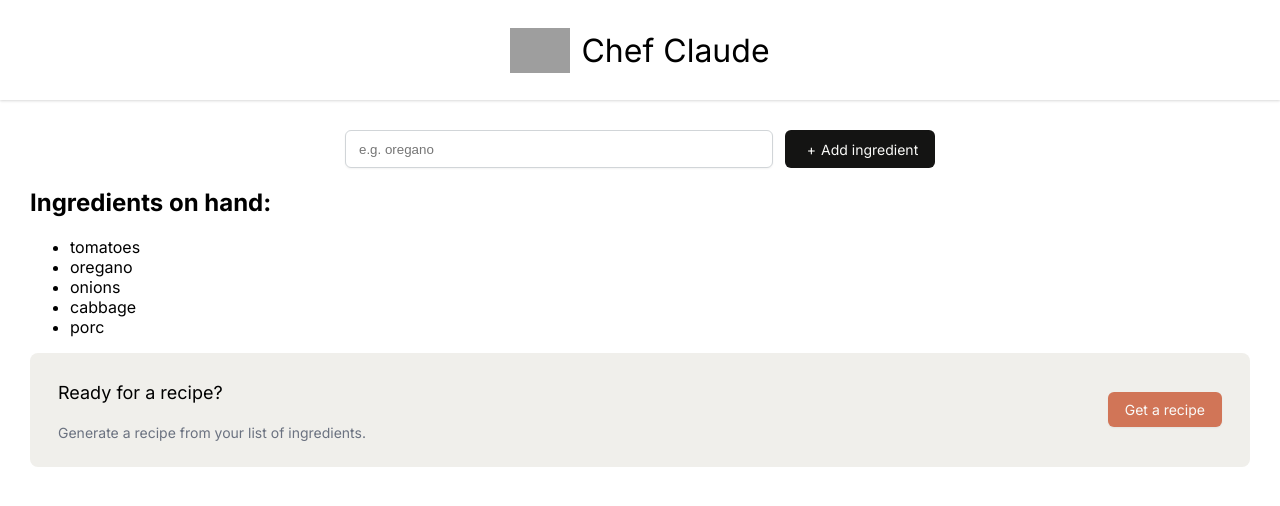
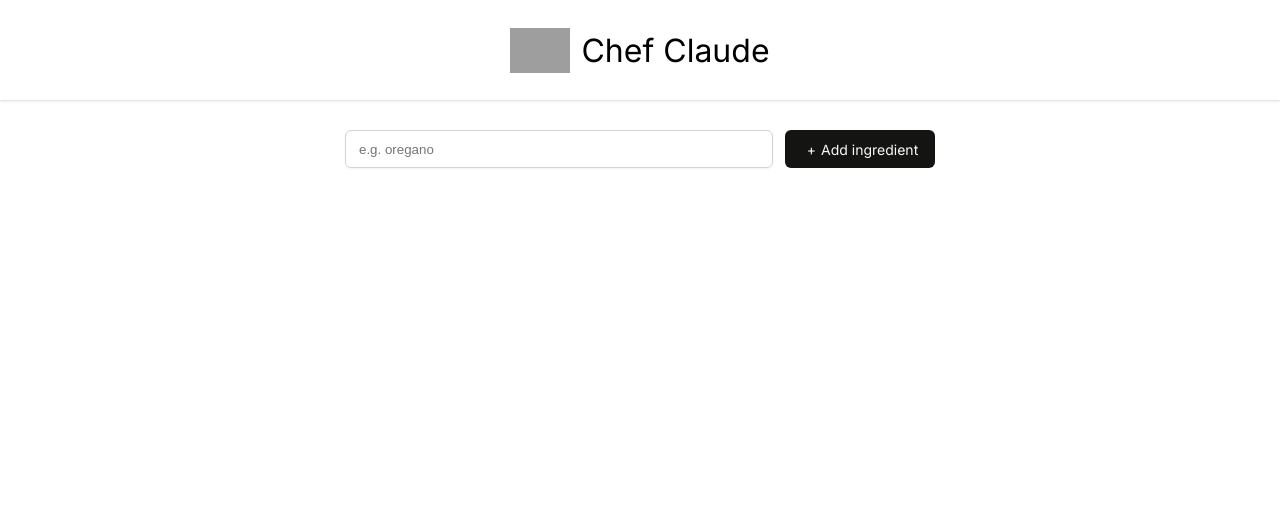
Before and after one commit to kengni155/chef-claude-recipe, a React (Vite) app: page / in a window 1280 px wide. Shown: the top 506 px of the page. Built offline with nearby package versions, Linux system fonts and the light colour scheme; no server answers; grey boxes are pictures that could not be loaded.

Commit message:
More formatting

```diff
--- a/component/Main.jsx
+++ b/component/Main.jsx
@@ -15,8 +15,8 @@ export default function Main() {
         setRecipe(recipeMarkdown)
     }
 
-    // Hardcoded ingredients just for practical troubleshooting
-    const [ingredients, setIngredients] = React.useState(['tomatoes', 'oregano', 'onions', 'cabbage', 'porc'])
+    // Hardcoded ingredients just for practical troubleshooting ('tomatoes', 'oregano', 'onions', 'cabbage', 'porc')
+    const [ingredients, setIngredients] = React.useState([])
 
     // Including forms in react
     function addIngredient(formData) {
```
